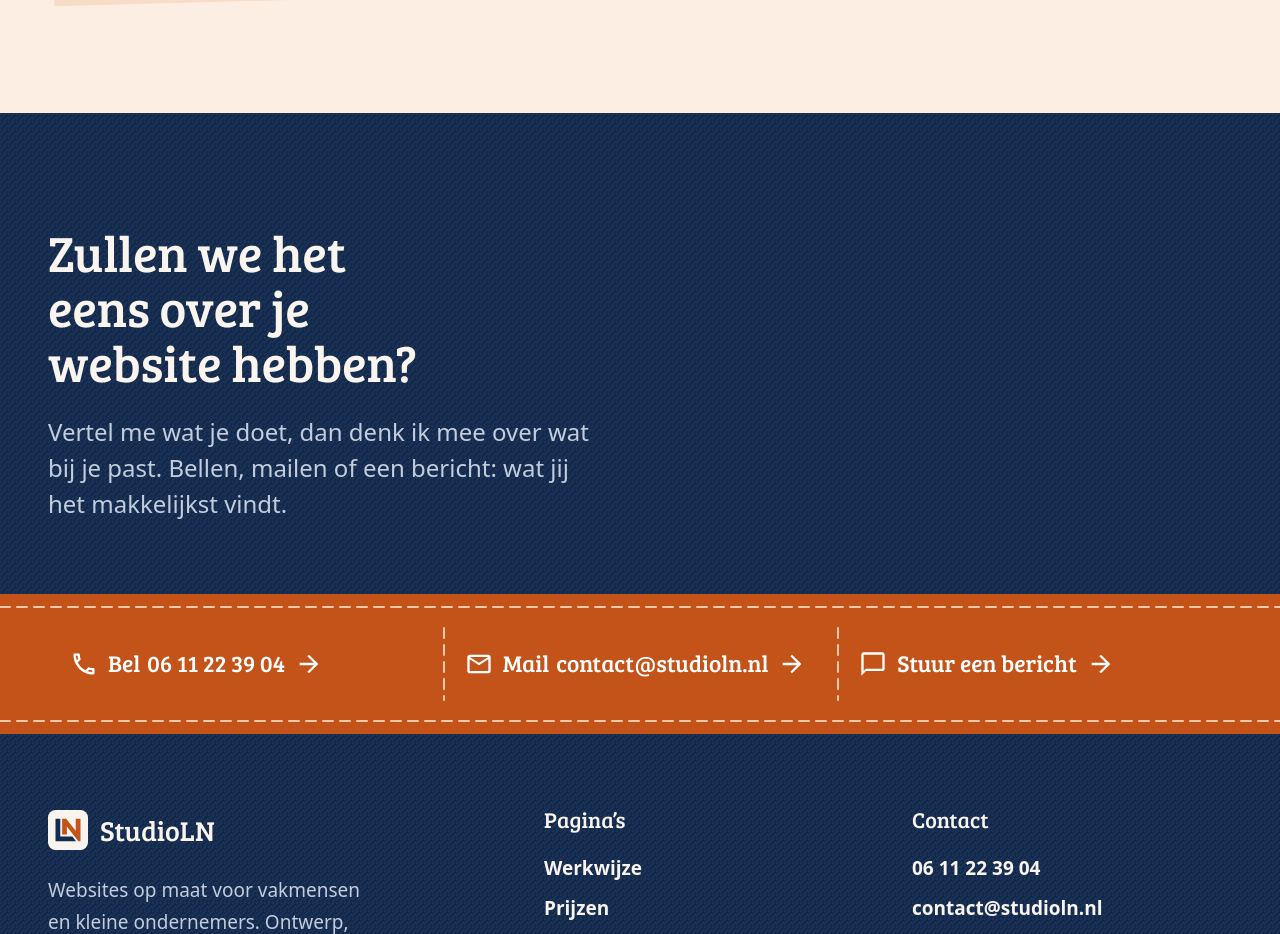
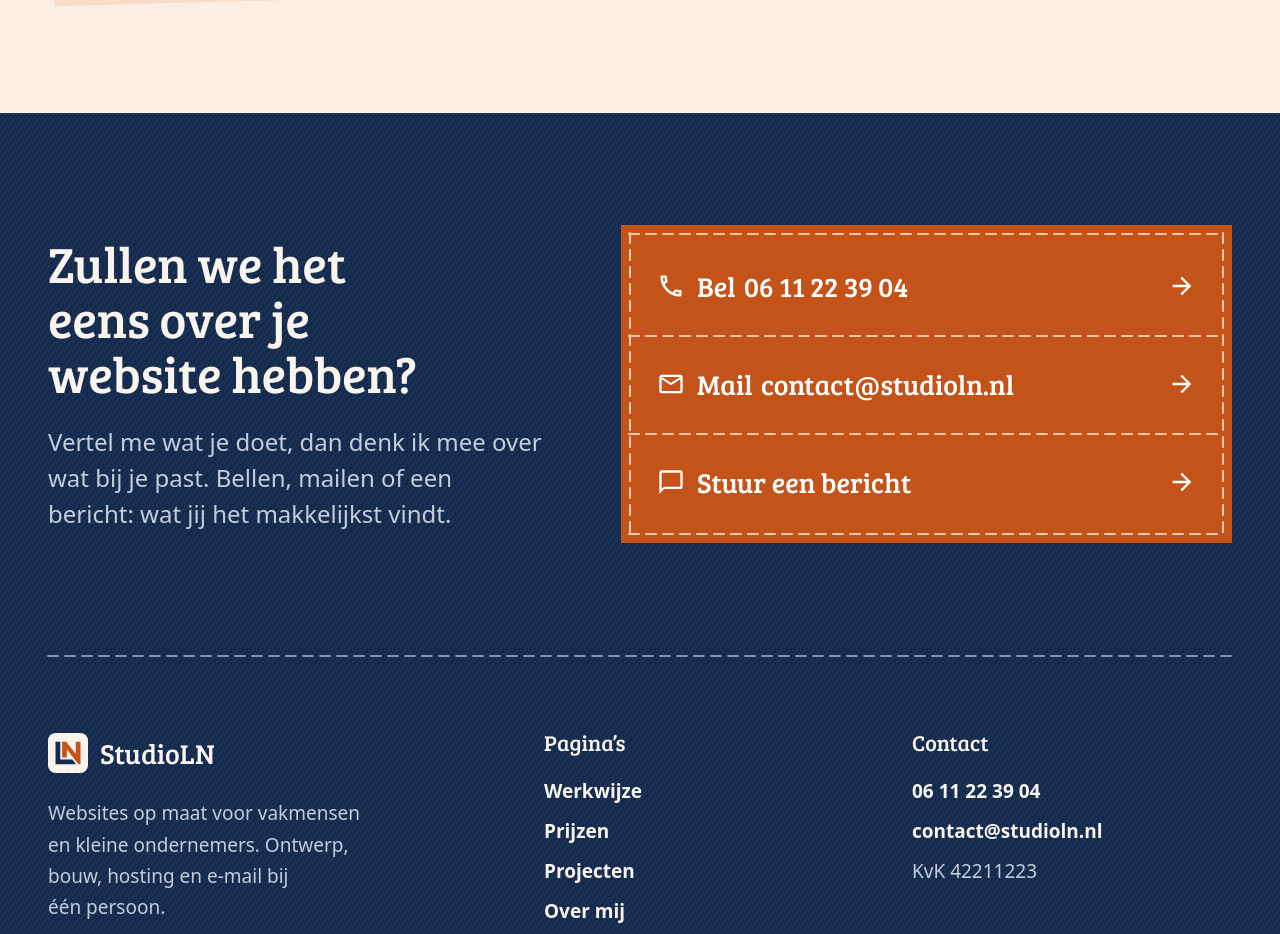
Before and after one commit to Lijcoesh/StudioLN-SiteV2, a React (Vite) app: page / in a window 1280 px wide. Shown: the part 3928-4862 px from the top of the page. Built offline with nearby package versions, Linux system fonts and the light colour scheme; a web font is replaced by a local one.

Commit message:
Improve Footer

```diff
--- a/src/Components/ContactBand/ContactBand.tsx
+++ b/src/Components/ContactBand/ContactBand.tsx
@@ -1,17 +1,12 @@
 import ArrowForwardOutlined from '@mui/icons-material/ArrowForwardOutlined';
-import ChatBubbleOutlineOutlined from '@mui/icons-material/ChatBubbleOutlineOutlined';
-import MailOutlined from '@mui/icons-material/MailOutlined';
-import PhoneOutlined from '@mui/icons-material/PhoneOutlined';
 import { Box, Link, List, ListItem, Typography } from '@mui/material';
-import type { ReactNode } from 'react';
 import { Link as RouterLink } from 'react-router';
 import { makeStyles } from 'tss-react/mui';
 
 import { accent, accentHover, white } from 'src/colors';
 import PageWidth from 'src/Components/PageWidth/PageWidth';
 import Seam from 'src/Components/Seam/Seam';
-import { email, emailHref, phoneDisplay, phoneHref } from 'src/Config/contact';
-import { paths } from 'src/Config/navigation';
+import { contactRoutes } from 'src/Config/contactRoutes';
 import { tapTarget } from 'src/Theme/sizes';
 
 interface IProps {
@@ -20,27 +15,6 @@ interface IProps {
     /** Toegankelijke naam van de lijst, uniek per pagina. */
     label: string;
 }
-
-interface ContactRoute {
-    key: string;
-    verb: string;
-    value?: string;
-    icon: ReactNode;
-    href?: string;
-    to?: string;
-}
-
-// Het werkwoord staat in dezelfde regel als de waarde: geen labeltje erboven.
-const routes: ContactRoute[] = [
-    { key: 'call', verb: 'Bel', value: phoneDisplay, icon: <PhoneOutlined />, href: phoneHref },
-    { key: 'mail', verb: 'Mail', value: email, icon: <MailOutlined />, href: emailHref },
-    {
-        key: 'message',
-        verb: 'Stuur een bericht',
-        icon: <ChatBubbleOutlineOutlined />,
-        to: paths.contact,
-    },
-];
 
 // De oranje contrastbaan van de werkjas: de enige plek waar acties wonen.
 // Drie gelijke vakken, gescheiden en omzoomd door stiknaden.
@@ -161,7 +135,7 @@ export default function ContactBand(props: IProps) {
             <Seam tone="accent" sew={sew} />
             <PageWidth>
                 <List aria-label={label} className={classes.list}>
-                    {routes.map((route, index) => {
+                    {contactRoutes.map((route, index) => {
                         const content = (
                             <Typography component="span" className={classes.routeText}>
                                 <Box component="span" className={classes.icon} aria-hidden>
--- /dev/null
+++ b/src/Config/contactRoutes.tsx
@@ -0,0 +1,28 @@
+import ChatBubbleOutlineOutlined from '@mui/icons-material/ChatBubbleOutlineOutlined';
+import MailOutlined from '@mui/icons-material/MailOutlined';
+import PhoneOutlined from '@mui/icons-material/PhoneOutlined';
+import type { ReactNode } from 'react';
+
+import { email, emailHref, phoneDisplay, phoneHref } from 'src/Config/contact';
+import { paths } from 'src/Config/navigation';
+
+export interface ContactRoute {
+    key: string;
+    verb: string;
+    value?: string;
+    icon: ReactNode;
+    href?: string;
+    to?: string;
+}
+
+// Het werkwoord staat in dezelfde regel als de waarde: geen labeltje erboven.
+export const contactRoutes: ContactRoute[] = [
+    { key: 'call', verb: 'Bel', value: phoneDisplay, icon: <PhoneOutlined />, href: phoneHref },
+    { key: 'mail', verb: 'Mail', value: email, icon: <MailOutlined />, href: emailHref },
+    {
+        key: 'message',
+        verb: 'Stuur een bericht',
+        icon: <ChatBubbleOutlineOutlined />,
+        to: paths.contact,
+    },
+];
--- a/src/Modules/Home/Scenes/Home/Components/HomeClose.tsx
+++ b/src/Modules/Home/Scenes/Home/Components/HomeClose.tsx
@@ -1,47 +1,236 @@
-import { Box, Typography } from '@mui/material';
+import ArrowForwardOutlined from '@mui/icons-material/ArrowForwardOutlined';
+import { Box, Link, List, ListItem, Typography } from '@mui/material';
+import { Link as RouterLink } from 'react-router';
 import { makeStyles } from 'tss-react/mui';
 
-import { onNavyMuted } from 'src/colors';
+import { accent, accentHover, onNavyMuted, white } from 'src/colors';
 import CanvasField from 'src/Components/CanvasField/CanvasField';
-import ContactBand from 'src/Components/ContactBand/ContactBand';
 import PageWidth from 'src/Components/PageWidth/PageWidth';
+import Seam from 'src/Components/Seam/Seam';
+import { contactRoutes } from 'src/Config/contactRoutes';
+import { tapTarget } from 'src/Theme/sizes';
+
+// De afsluiting: geen tweede baan over de volle breedte, maar een oranje lap rechts naast
+// de kop, rondom vastgestikt, met de drie routes onder elkaar. Zo staat er geen streep
+// navy-oranje-navy vlak boven de footer.
+const inset = 8;
 
 const useStyles = makeStyles()(theme => ({
     field: {
         paddingTop: theme.spacing(14),
-        paddingBottom: theme.spacing(9),
         [theme.breakpoints.down('md')]: {
             paddingTop: theme.spacing(9),
-            paddingBottom: theme.spacing(6),
+        },
+    },
+    grid: {
+        display: 'grid',
+        gridTemplateColumns: '5fr 6fr',
+        columnGap: theme.spacing(8),
+        alignItems: 'center',
+        [theme.breakpoints.down('lg')]: {
+            gridTemplateColumns: '1fr',
+            rowGap: theme.spacing(6),
         },
     },
     title: {
-        maxWidth: '16ch',
+        maxWidth: '14ch',
+        textWrap: 'balance',
     },
     lead: {
         marginTop: theme.spacing(3),
-        maxWidth: '40ch',
+        maxWidth: '36ch',
         color: onNavyMuted,
+    },
+    patch: {
+        position: 'relative',
+        backgroundColor: accent,
+        color: white,
+        padding: theme.spacing(1.5, 0),
+    },
+    stitches: {
+        position: 'absolute',
+        inset,
+        pointerEvents: 'none',
+    },
+    stitchTop: {
+        position: 'absolute',
+        top: 0,
+        left: 0,
+    },
+    stitchBottom: {
+        position: 'absolute',
+        bottom: 0,
+        left: 0,
+    },
+    stitchLeft: {
+        position: 'absolute',
+        top: 0,
+        left: 0,
+    },
+    stitchRight: {
+        position: 'absolute',
+        top: 0,
+        right: 0,
+    },
+    list: {
+        padding: 0,
+    },
+    item: {
+        position: 'relative',
+        display: 'flex',
+        padding: 0,
+    },
+    divider: {
+        position: 'absolute',
+        top: 0,
+        left: inset,
+        // Een svg zonder breedte valt terug op 300px: de naad loopt van zijnaad tot zijnaad.
+        width: `calc(100% - ${inset * 2}px)`,
+    },
+    route: {
+        flex: 1,
+        display: 'flex',
+        alignItems: 'center',
+        gap: theme.spacing(1.5),
+        minHeight: tapTarget * 1.75,
+        padding: theme.spacing(2, 4.5),
+        color: white,
+        transition: 'background-color 180ms cubic-bezier(0.16, 1, 0.3, 1)',
+        '&:hover': {
+            backgroundColor: accentHover,
+        },
+        '&:hover .patch-arrow': {
+            transform: 'translateX(6px)',
+        },
+        '&:focus-visible': {
+            outlineOffset: -6,
+        },
+        [theme.breakpoints.down('sm')]: {
+            padding: theme.spacing(2, 3),
+        },
+    },
+    icon: {
+        flexShrink: 0,
+        display: 'flex',
+        '& svg': {
+            fontSize: 28,
+        },
+    },
+    words: {
+        flex: 1,
+        display: 'flex',
+        flexWrap: 'wrap',
+        columnGap: '0.3em',
+        fontFamily: theme.typography.h1.fontFamily,
+        fontSize: 'clamp(1.375rem, 1.1rem + 0.8vw, 1.75rem)',
+        lineHeight: 1.15,
+    },
+    nowrap: {
+        whiteSpace: 'nowrap',
+    },
+    arrow: {
+        flexShrink: 0,
+        fontSize: 28,
+        transition: 'transform 220ms cubic-bezier(0.16, 1, 0.3, 1)',
+        '@media (prefers-reduced-motion: reduce)': {
+            transition: 'none',
+        },
+    },
+    hem: {
+        display: 'block',
+        marginTop: theme.spacing(14),
+        [theme.breakpoints.down('md')]: {
+            marginTop: theme.spacing(9),
+        },
     },
 }));
 
 export default function HomeClose() {
-    const { classes } = useStyles();
+    const { classes, cx } = useStyles();
 
     return (
-        <Box component="section" aria-labelledby="close-title">
-            <CanvasField className={classes.field}>
+        <CanvasField component="section" aria-labelledby="close-title" className={classes.field}>
             <PageWidth>
+                <Box className={classes.grid}>
+                    <Box>
                         <Typography variant="h2" id="close-title" className={classes.title}>
                             Zullen we het eens over je website hebben?
                         </Typography>
                         <Typography variant="subtitle1" className={classes.lead}>
-                        Vertel me wat je doet, dan denk ik mee over wat bij je past. Bellen, mailen
-                        of een bericht: wat jij het makkelijkst vindt.
+                            Vertel me wat je doet, dan denk ik mee over wat bij je past. Bellen,
+                            mailen of een bericht: wat jij het makkelijkst vindt.
                         </Typography>
+                    </Box>
+                    <Box className={classes.patch}>
+                        <Box className={classes.stitches} aria-hidden>
+                            <Seam tone="accent" className={classes.stitchTop} />
+                            <Seam tone="accent" className={classes.stitchBottom} />
+                            <Seam
+                                tone="accent"
+                                orientation="vertical"
+                                className={classes.stitchLeft}
+                            />
+                            <Seam
+                                tone="accent"
+                                orientation="vertical"
+                                className={classes.stitchRight}
+                            />
+                        </Box>
+                        <List aria-label="Neem contact op met Luca" className={classes.list}>
+                            {contactRoutes.map((route, index) => {
+                                const content = (
+                                    <>
+                                        <Box component="span" className={classes.icon} aria-hidden>
+                                            {route.icon}
+                                        </Box>
+                                        <Typography component="span" className={classes.words}>
+                                            <Box component="span" className={classes.nowrap}>
+                                                {route.verb}
+                                            </Box>
+                                            {route.value && (
+                                                <Box component="span" className={classes.nowrap}>
+                                                    {route.value}
+                                                </Box>
+                                            )}
+                                        </Typography>
+                                        <ArrowForwardOutlined
+                                            className={cx(classes.arrow, 'patch-arrow')}
+                                            aria-hidden
+                                        />
+                                    </>
+                                );
+
+                                return (
+                                    <ListItem key={route.key} className={classes.item}>
+                                        {index > 0 && (
+                                            <Seam tone="accent" className={classes.divider} />
+                                        )}
+                                        {route.to ? (
+                                            <Link
+                                                component={RouterLink}
+                                                to={route.to}
+                                                underline="none"
+                                                className={classes.route}
+                                            >
+                                                {content}
+                                            </Link>
+                                        ) : (
+                                            <Link
+                                                href={route.href}
+                                                underline="none"
+                                                className={classes.route}
+                                            >
+                                                {content}
+                                            </Link>
+                                        )}
+                                    </ListItem>
+                                );
+                            })}
+                        </List>
+                    </Box>
+                </Box>
+                <Seam tone="navy" className={classes.hem} />
             </PageWidth>
         </CanvasField>
-            <ContactBand label="Neem contact op met Luca" />
-        </Box>
     );
 }
```
Also changed, not shown: .impeccable/surfaces/src-modules-home-scenes-home-home-tsx.md, 1 other file (tests, documents, lock files or other folders). Lines whose indentation alone changed are shown as unchanged.
